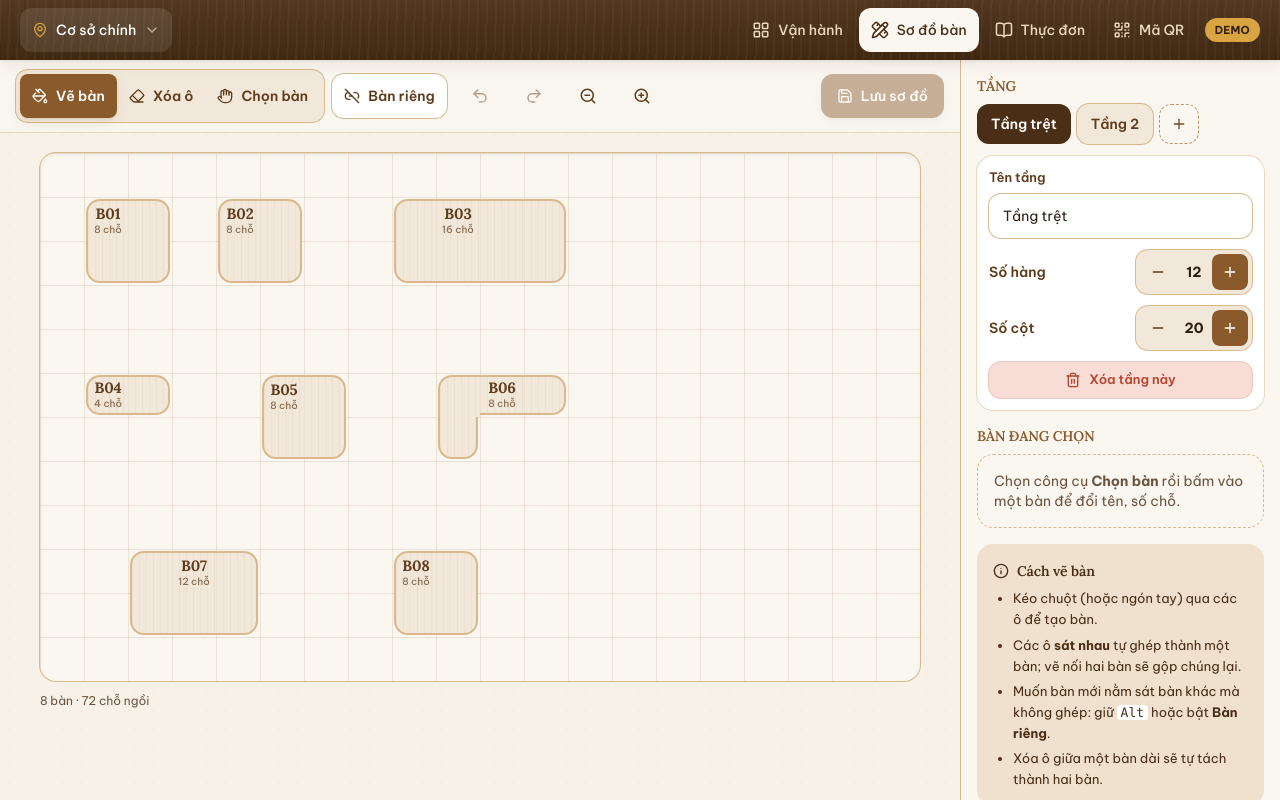
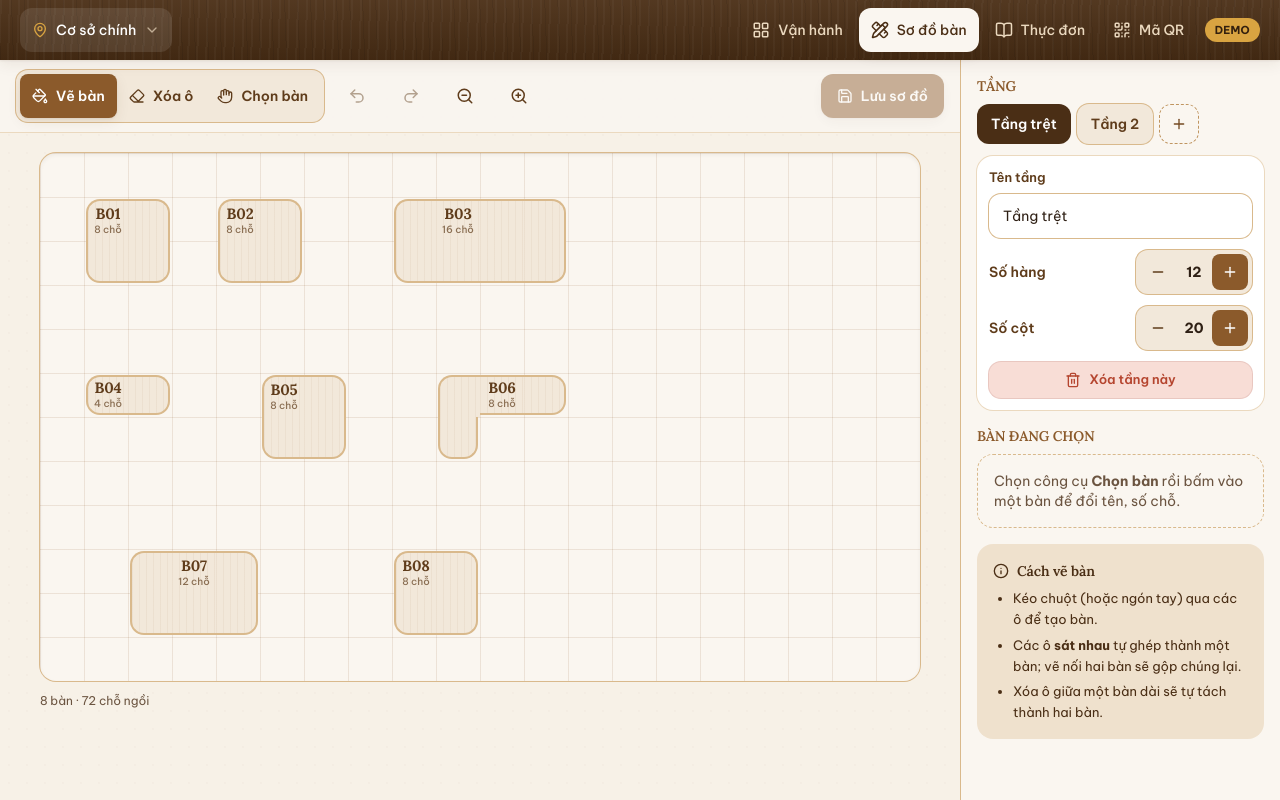
Before and after one commit to giang20041812/banhangdemo, a Next.js app: page /so-do in a window 1280 px wide. Built offline with nearby package versions, Linux system fonts and the light colour scheme.

Commit message:
Sơ đồ: ô sát bàn có sẵn luôn tự ghép, bỏ chế độ Bàn riêng
Co-Authored-By: Claude Sonnet 5.5 <noreply@anthropic.com>

```diff
--- a/app/(staff)/so-do/page.tsx
+++ b/app/(staff)/so-do/page.tsx
@@ -3,7 +3,7 @@
 import { useCallback, useEffect, useMemo, useRef, useState } from 'react'
 import Link from 'next/link'
 import {
-  Eraser, Hand, Info, Link2Off, PaintBucket, Plus, QrCode, Redo2, Save, Trash2, Undo2, ZoomIn, ZoomOut,
+  Eraser, Hand, Info, PaintBucket, Plus, QrCode, Redo2, Save, Trash2, Undo2, ZoomIn, ZoomOut,
 } from 'lucide-react'
 import clsx from 'clsx'
 import { useApp } from '@/components/AppProvider'
@@ -31,8 +31,6 @@ export default function FloorEditorPage() {
   const [past, setPast] = useState<LayoutTable[][]>([])
   const [future, setFuture] = useState<LayoutTable[][]>([])
   const [tool, setTool] = useState<Tool>('paint')
-  const [separate, setSeparate] = useState(false)
-  const [alt, setAlt] = useState(false)
   const [cell, setCell] = useState(44)
   const [selectedId, setSelectedId] = useState<string | null>(null)
   const [dim, setDim] = useState({ name: '', rows: 12, cols: 20 })
@@ -62,16 +60,6 @@ export default function FloorEditorPage() {
     // eslint-disable-next-line react-hooks/exhaustive-deps
   }, [serverSig])
 
-  useEffect(() => {
-    const down = (e: KeyboardEvent) => e.key === 'Alt' && setAlt(true)
-    const up = (e: KeyboardEvent) => e.key === 'Alt' && setAlt(false)
-    window.addEventListener('keydown', down)
-    window.addEventListener('keyup', up)
-    return () => {
-      window.removeEventListener('keydown', down)
-      window.removeEventListener('keyup', up)
-    }
-  }, [])
 
   useEffect(() => {
     if (!dirty) return
@@ -163,7 +151,7 @@ export default function FloorEditorPage() {
     if (tool === 'select') return
     const before = draft
     if (tool === 'paint') {
-      const { tables, events } = paint(draft, cells, { separate: separate || alt, reservedCodes: otherCodes, rows: dim.rows, cols: dim.cols }, ids)
+      const { tables, events } = paint(draft, cells, { reservedCodes: otherCodes, rows: dim.rows, cols: dim.cols }, ids)
       if (tables === draft || sig(tables) === sig(draft)) return
       commit(tables)
       message(events, before)
@@ -239,7 +227,6 @@ export default function FloorEditorPage() {
     { id: 'erase', label: 'Xóa ô', icon: Eraser, hint: 'Kéo để xóa ô khỏi bàn' },
     { id: 'select', label: 'Chọn bàn', icon: Hand, hint: 'Bấm vào bàn để sửa tên, số chỗ' },
   ]
-  const isSeparate = separate || alt
 
   return (
     <div className="flex h-full min-h-0 flex-col overflow-y-auto lg:flex-row lg:overflow-visible">
@@ -263,18 +250,6 @@ export default function FloorEditorPage() {
               </button>
             ))}
           </div>
-
-          <button
-            onClick={() => setSeparate((v) => !v)}
-            aria-pressed={isSeparate}
-            title="Giữ Alt khi vẽ, hoặc bật nút này: bàn mới nằm sát bàn cũ nhưng không ghép"
-            className={clsx(
-              'touch-target flex items-center gap-2 rounded-xl px-3 text-sm font-semibold ring-1 transition',
-              isSeparate ? 'bg-turmeric text-wood-900 ring-[#b8862a]' : 'bg-white text-wood-700 ring-wood-200 hover:bg-cream',
-            )}
-          >
-            <Link2Off className="size-4" /> Bàn riêng
-          </button>
 
           <div className="flex items-center gap-1">
             <Button variant="ghost" onClick={undo} disabled={!past.length} aria-label="Hoàn tác" title="Ctrl+Z"><Undo2 className="size-[18px]" /></Button>
@@ -402,7 +377,6 @@ export default function FloorEditorPage() {
           <ul className="list-disc space-y-1 pl-5 text-[13px]">
             <li>Kéo chuột (hoặc ngón tay) qua các ô để tạo bàn.</li>
             <li>Các ô <b>sát nhau</b> tự ghép thành một bàn; vẽ nối hai bàn sẽ gộp chúng lại.</li>
-            <li>Muốn bàn mới nằm sát bàn khác mà không ghép: giữ <kbd className="rounded bg-white px-1">Alt</kbd> hoặc bật <b>Bàn riêng</b>.</li>
             <li>Xóa ô giữa một bàn dài sẽ tự tách thành hai bàn.</li>
           </ul>
         </section>
--- a/lib/grid/grid.ts
+++ b/lib/grid/grid.ts
@@ -82,8 +82,6 @@ export function nextCode(existing: Iterable<string>): string {
 }
 
 export interface PaintOptions {
-  /** true = luôn tạo bàn mới dù sát bàn khác (không ghép) */
-  separate?: boolean
   /** Các mã bàn đã dùng ở nơi khác (tầng khác) để không trùng */
   reservedCodes?: Iterable<string>
   rows: number
@@ -105,12 +103,10 @@ export function paint(
   for (const comp of components(fresh)) {
     const compKeys = new Set(comp.map(key))
     const touching = new Set<string>()
-    if (!opts.separate) {
-      for (const cell of comp) {
-        for (const [dr, dc] of NEIGHBORS) {
-          const id = occ.get(key({ r: cell.r + dr, c: cell.c + dc }))
-          if (id) touching.add(id)
-        }
+    for (const cell of comp) {
+      for (const [dr, dc] of NEIGHBORS) {
+        const id = occ.get(key({ r: cell.r + dr, c: cell.c + dc }))
+        if (id) touching.add(id)
       }
     }
     const touched = result.filter((t) => touching.has(t.id))
```
Also changed, not shown: 1 other file (tests, documents, lock files or other folders).
